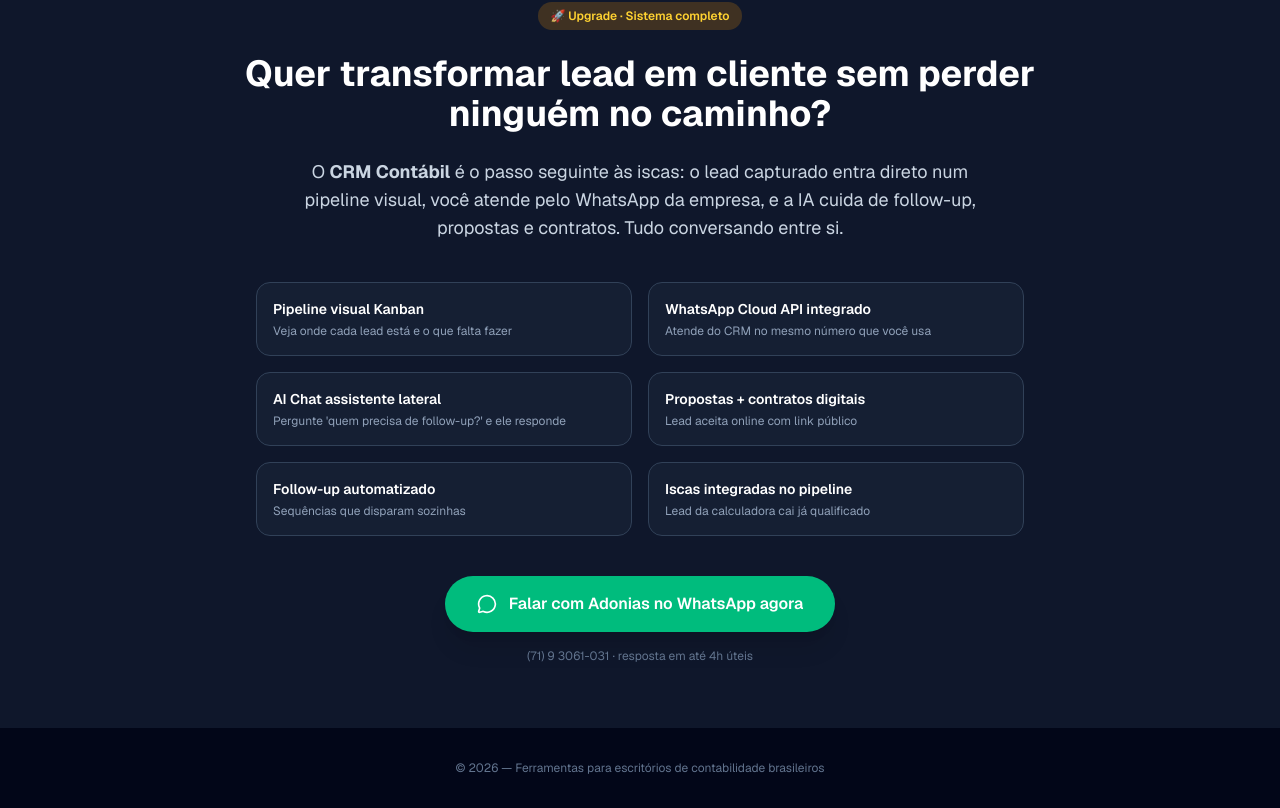
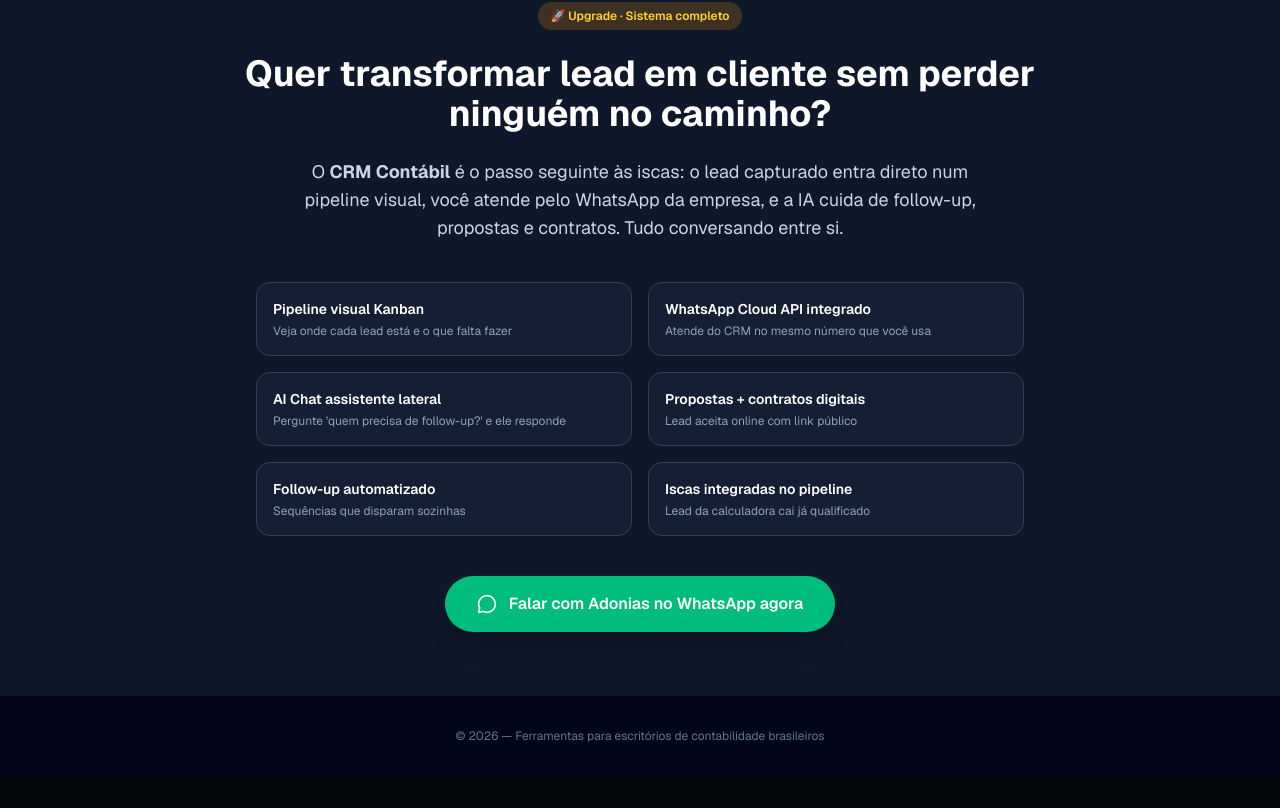
Before and after one commit to doni010520/crm-contabil, a Next.js app: page /iscas in a window 1280 px wide. Shown: the part 2236-3044 px from the top of the page. After the commit the page ends 3012 px from the top, so only its background shows below. Built offline with nearby package versions, Linux system fonts and the light colour scheme.

Commit message:
chore(iscas): remover linha do telefone abaixo do CTA do CRM

```diff
--- a/app/iscas/page.tsx
+++ b/app/iscas/page.tsx
@@ -372,10 +372,6 @@ export default function IscasPage() {
             <MessageCircle className="h-5 w-5" />
             Falar com Adonias no WhatsApp agora
           </a>
-
-          <p className="text-xs text-slate-500 mt-4">
-            (71) 9 3061-031 · resposta em até 4h úteis
-          </p>
         </div>
       </section>
 
```
